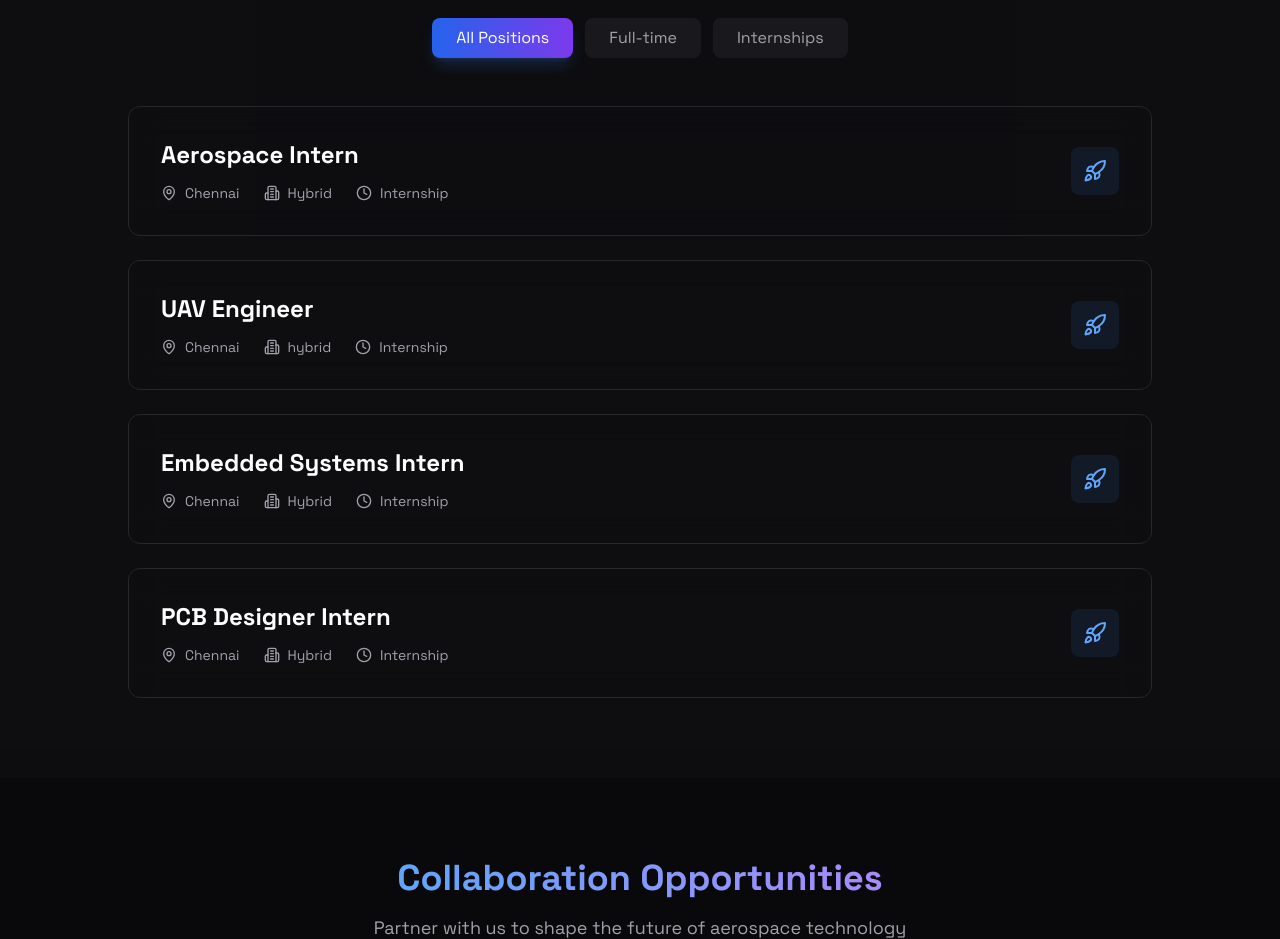
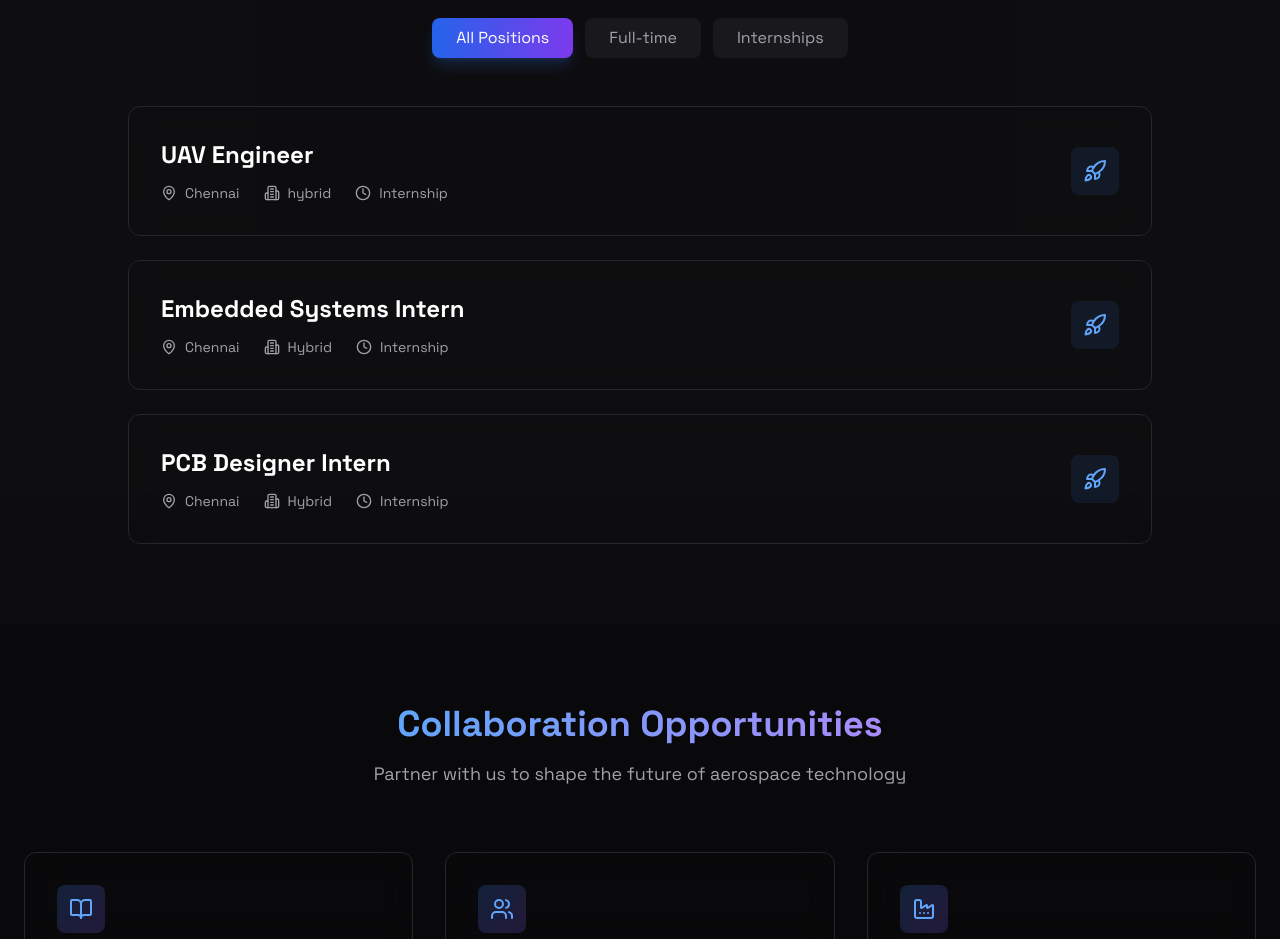
Before and after one commit to Vijayaraj-Anbalagan/dat2, a Next.js app: page /careers in a window 1280 px wide. Shown: the part 1540-2479 px from the top of the page. Built offline with nearby package versions, Linux system fonts and the light colour scheme.

Commit message:
Update page.tsx

```diff
--- a/src/app/careers/page.tsx
+++ b/src/app/careers/page.tsx
@@ -29,21 +29,6 @@ const CareersPage = () => {
 
   const positions: Position[] = [
     {
-      id: 'aerospace-intern',
-      title: 'Aerospace Intern',
-      type: 'internship',
-      location: 'Chennai',
-      mode: 'Hybrid',
-      department: 'Technology',
-      description: 'Work on aerodynamics, structural design, and flight performance analysis for high-altitude platforms.',
-      requirements: [
-        'Strong understanding of aerodynamics, flight mechanics, and structural analysis.',
-        'Proficiency in SolidWorks, ANSYS, or MATLAB.',
-        'Knowledge of LTA (Lighter-Than-Air) systems is a plus.',
-        'Ability to contribute to design and simulation tasks.'
-      ],
-      formLink: 'https://docs.google.com/forms/d/e/1FAIpQLScDj30aw4NMFGLiNoqP4xHoqUFK0XO1wjKcNAJn1taei19kyg/viewform?usp=header'
-    },{
       id: 'uav-intern',
       title: 'UAV Engineer',
       type: 'internship',
```
